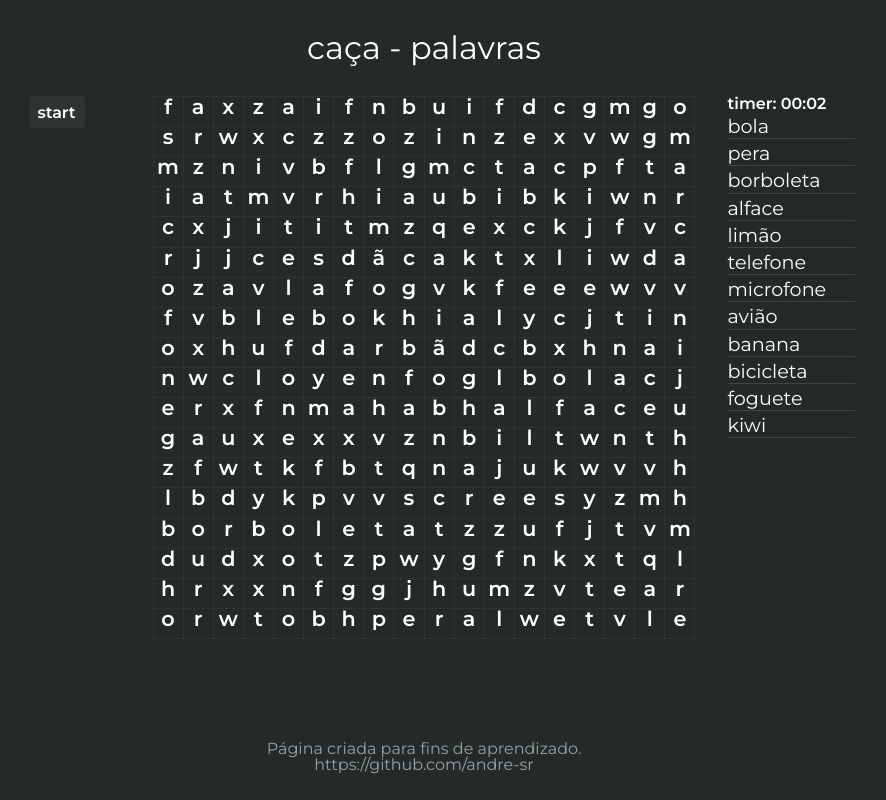
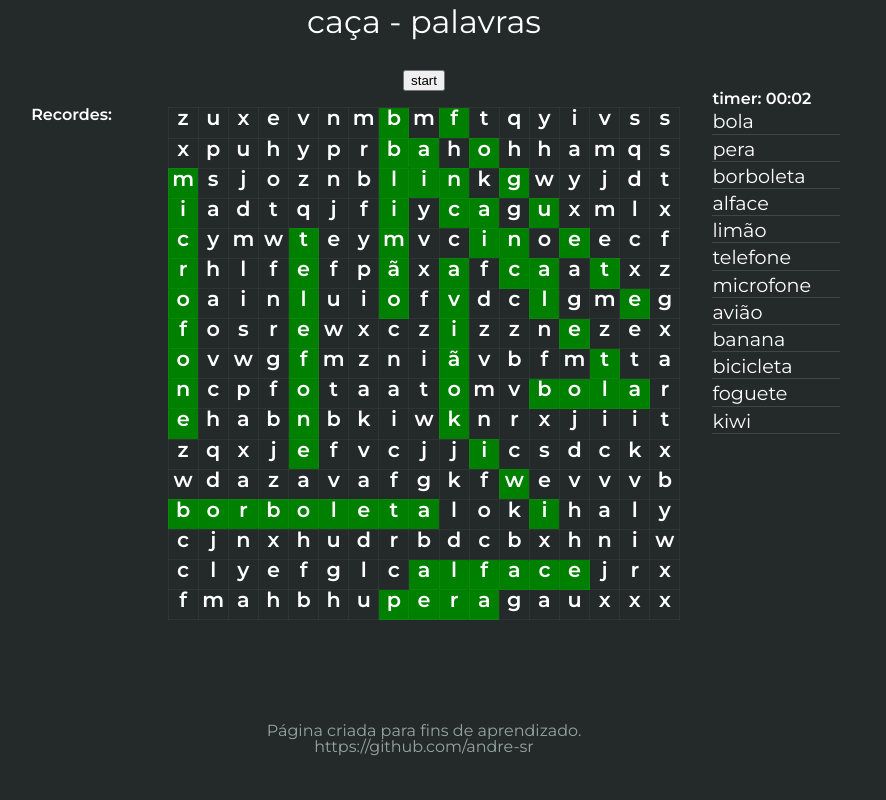
Before and after one commit to andre-sr/ca-a-palavras, a plain HTML site: page index.html in a window 1280 px wide. Both pictures are taken after a click on the button "start". Shown: the top 800 px of the page, without its empty margins (216-1102 px from the left). Drawn offline with nearby package versions, Linux system fonts and the light colour scheme.

Commit message:
Lógica relacionada ao local storage completa e funcional

```diff
--- a/index.html
+++ b/index.html
@@ -17,12 +17,16 @@
 </head>
 <body>
     <header>caça - palavras</header>
+    <button id="start"> start</button>
     <main>
         <div class="container-game-info">
-            <button id="start"> start</button>
-            <ol id="record-list-element">
 
-            </ol>
+            <div class="record-list-container">
+                <h1>Recordes: </h1>
+                <ol id="record-list-element">
+
+                </ol>
+            </div>
         </div>
         <div id="table-container" class="table-container">
 
--- a/script.js
+++ b/script.js
@@ -3,8 +3,8 @@ const tableContainer = document.querySelector('#table-container')
 const btnStart = document.querySelector('#start')
 const ulElement = document.querySelector('.word-list')
 
-let tableSizeRow = 18;
-let tableSizeColumn = 18;
+let tableSizeRow = 17;
+let tableSizeColumn = 17;
 let tableRepresentation = [];
 let tableSolution = [];
 
@@ -78,7 +78,7 @@ function attTableRepresentation() {
             let cellElement = document.querySelector(`#r${idRow}-c${idColumn}`)
 
             if (tableSolutionValue !== '0') {
-                //cellElement.style.background = 'green'
+                cellElement.style.background = 'green'
                 tableRepresentation[idRow][idColumn] = tableSolutionValue
             } else {
                 tableRepresentation[idRow][idColumn] =  `${getRandomLetter()}`
@@ -182,11 +182,11 @@ function diagonal1WordPlacement () {
     for (let x = 8; x < 12; x++) {
         var test = false
         const chosedWordString = chosedWordList[x]
-
+        let diceRolls = 0
         while (test === false) {
             let rowN = Math.floor(Math.random() * tableRepresentation.length)
             let columnN = Math.floor(Math.random() * tableRepresentation[rowN].length)
-            let diceRolls = 0
+
             if (tableRepresentation.length - rowN >= chosedWordString.length) {
                 test = true
                 let trueFalse = true
@@ -215,9 +215,11 @@ function diagonal1WordPlacement () {
                     }
                 }
                 diceRolls = diceRolls + 1
-                if (diceRolls >= 50) {
-                    restartGame()
+                //console.log(diceRolls)
+                if (diceRolls > 999) {
+                    return 'kct'
                 }
+                console.log('fudeu2')
             }
         }
     }
--- a/style.css
+++ b/style.css
@@ -10,7 +10,7 @@ body {
 
 header {
     font-size: 2em;
-    padding: 1em;
+    padding: 0.2em 0 1em 0 ;
 }
 
 main {
@@ -46,7 +46,28 @@ main {
     background-color: rgba(255, 255, 255, 0.377);
 }
 
+.record-list-container {
+    margin-top: 1em;
+    display: flex;
+    flex-direction: column;
+    justify-content: right;
+}
+
+.record-list-container h1 {
+    font-family: "Montserrat", sans-serif;
+    font-weight: 600;
+    font-size: 1em;
+}
+
+.record-list-container ol {
+    font-family: "Montserrat", sans-serif;
+    font-weight: 500;
+    font-size: 1em;
+}
+
+
 .table-container {
+    margin-top: 1em;
     padding: 0 2em;
 }
 
--- a/timer.js
+++ b/timer.js
@@ -51,16 +51,18 @@ function createRecord(pastSeconds, formatedTime) {
 
 function recordListCreator() {
     recordListElement.innerHTML = ''
-    for (let i = 0; i <= recordList.length; i++) {
+    for (let i = 0; i < recordList.length; i++) {
         let element = document.createElement('li')
         element.textContent = recordList[i].formatedRec
         recordListElement.append(element)
     }
+
+
 }
 
 function toLocalStorage() {
     localStorage.setItem('recordList', JSON.stringify(recordList))
 }
 
-
+recordListCreator()
 //EVENTOS
```
